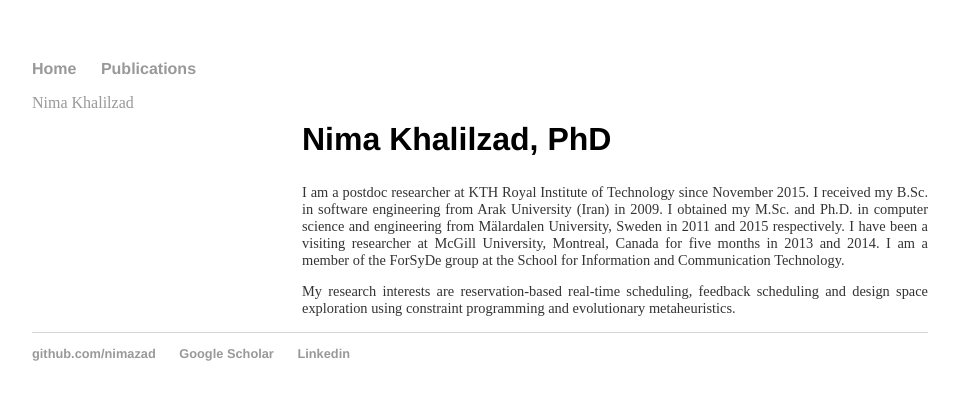
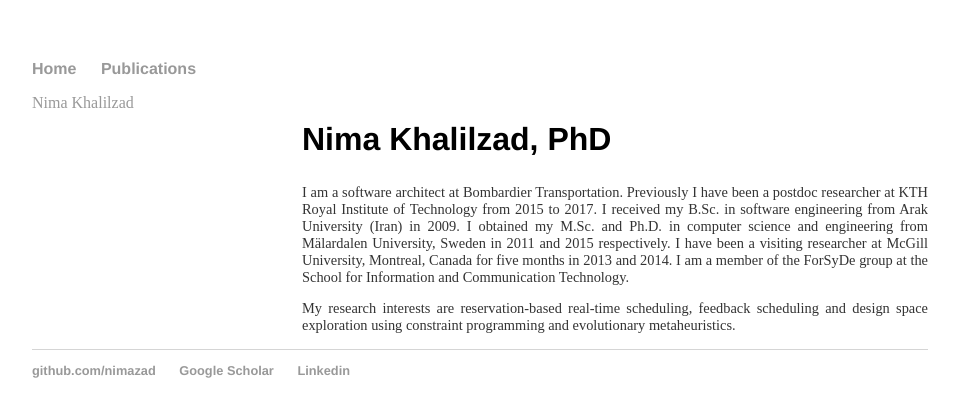
Before and after one commit to nimazad/nimazad.github.io, a Jekyll site: the page built from index.html, in a window 1280 px wide. Shown: the top 417 px of the page, without its empty margins (160-1119 px from the left). Built offline with Jekyll 4.4.1, drawn with Linux system fonts in a browser that asks for light colours; comment, search, counter and statistics services are not loaded.

Commit message:
Update current position

```diff
--- a/index.html
+++ b/index.html
@@ -10,7 +10,7 @@ title: Nima Khalilzad
 	<h2>Nima Khalilzad, PhD</h2>
 <!--<img src="nima.jpg" alt="Nima" style="width:130px;height:130px;"> -->
 <p>
-I am a postdoc researcher at KTH Royal Institute of Technology since November 2015. I received my B.Sc. in software engineering from Arak University (Iran) in 2009. I obtained my M.Sc. and Ph.D. in computer science and engineering from Mälardalen University, Sweden in 2011 and 2015 respectively.
+I am a software architect at Bombardier Transportation. Previously I have been a postdoc researcher at KTH Royal Institute of Technology from 2015 to 2017. I received my B.Sc. in software engineering from Arak University (Iran) in 2009. I obtained my M.Sc. and Ph.D. in computer science and engineering from Mälardalen University, Sweden in 2011 and 2015 respectively.
 I have been a visiting researcher at McGill University, Montreal, Canada for five months in 2013 and 2014. I am a member of the ForSyDe group at the School for Information and Communication Technology.
 </p>
 <p >
```
